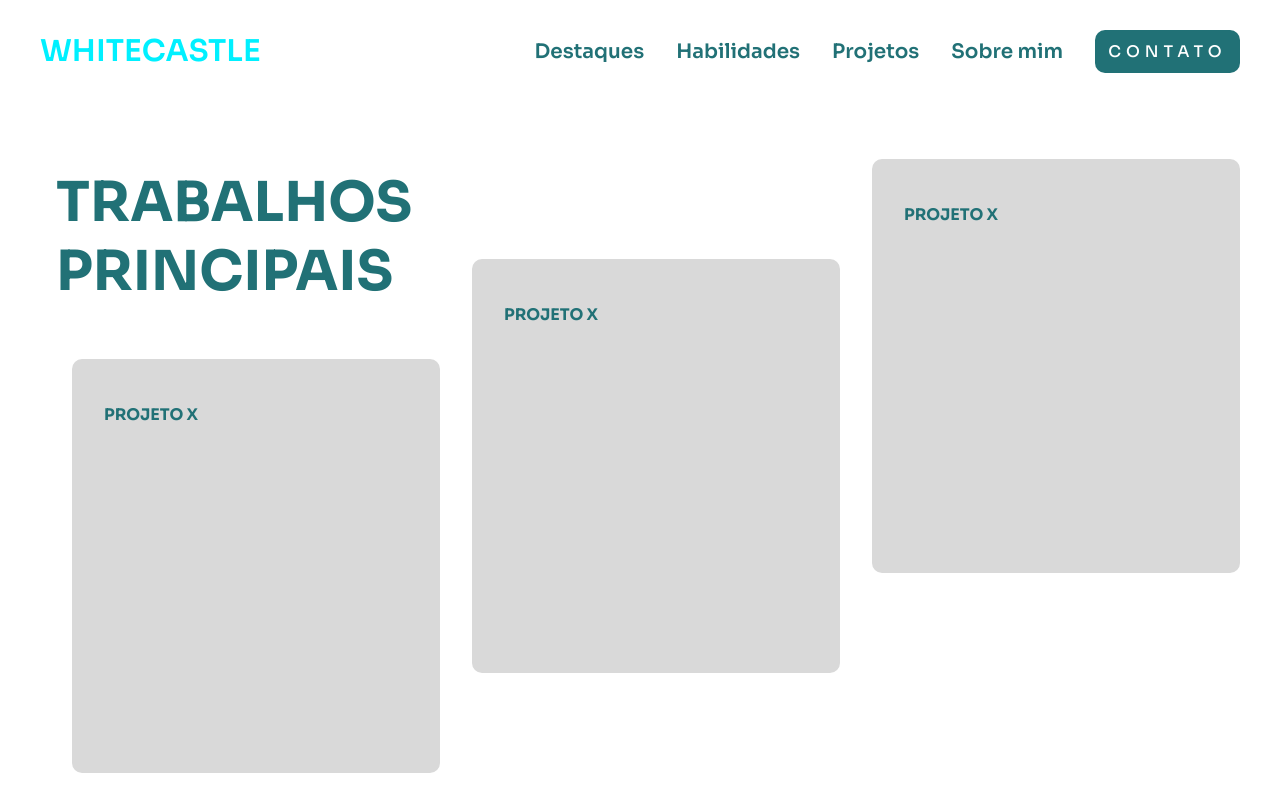
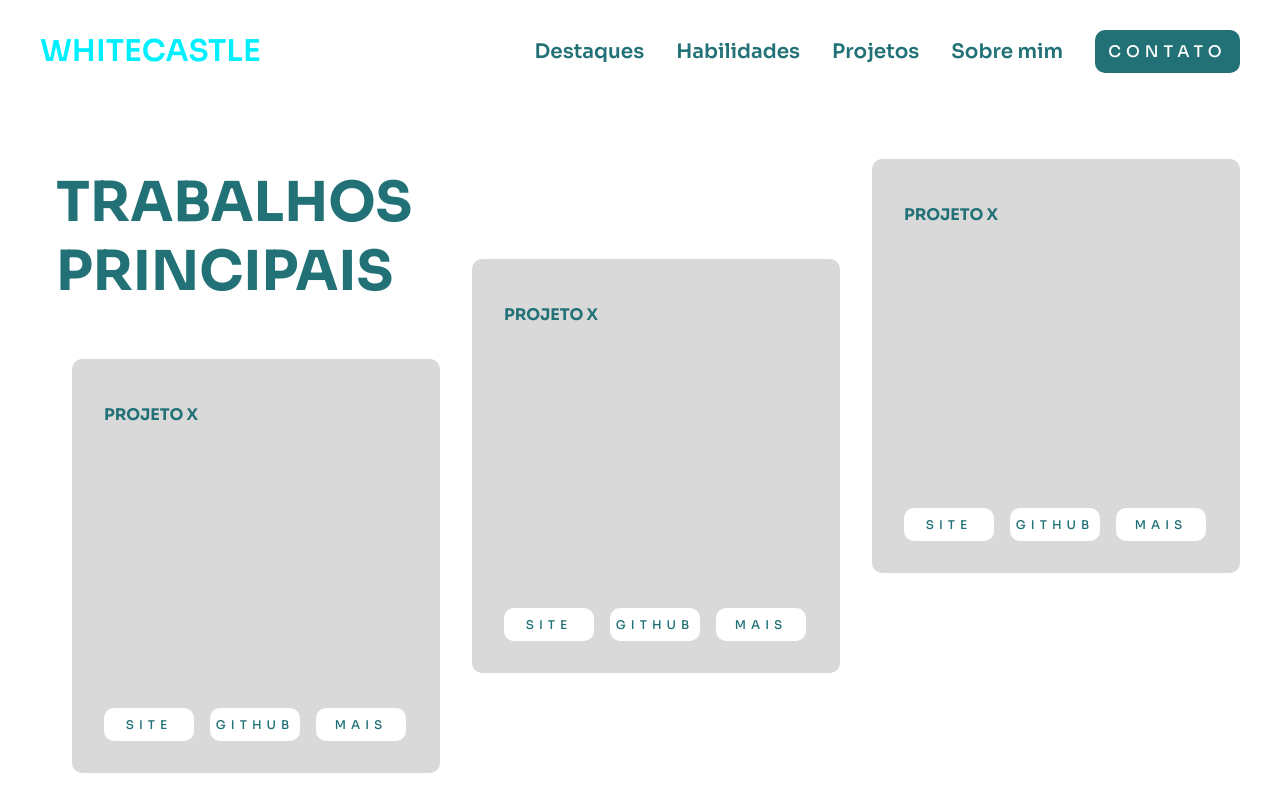
Before and after one commit to CastleWhite23/novo-portifolio, a React (Vite) app: page / in a window 1280 px wide. Shown: the top 812 px of the page. Built offline with nearby package versions, Linux system fonts and the light colour scheme.

Commit message:
passando novas props e adicionando condições para aparição de uma div

```diff
--- a/src/components/Card/Card.jsx
+++ b/src/components/Card/Card.jsx
@@ -1,20 +1,38 @@
 
 import './Card.css'
-const Card = ({width, height, variant, titulo, style}) =>{
+import { Button } from '../Button/Button'
+
+const Card = ({ width, height, variant, titulo, style, onMouseEnter, onMouseLeave, children }) => {
 
     const cardStyle = {
         width: width,
         height: height,
         ...style
     }
-    return(
+
+
+
+    return (
         <>
-            <div className={`card ${variant}`} style={cardStyle}>
+            <div className={`card ${variant}`} style={cardStyle} onMouseEnter={onMouseEnter} onMouseLeave={onMouseLeave}>
                 <h2>{titulo}</h2>
+
+                {children}
+
+                {
+                    variant != "journey" && (
+                        <div className="btns none" >
+                            <Button text={'site'} variant={'card'} />
+                            <Button text={'github'} variant={'card'} />
+                            <Button text={'mais'} variant={'card'} />
+                        </div>
+                    )
+                }
+
             </div>
         </>
     )
 }
 
 
-export {Card}
+export { Card }
```
